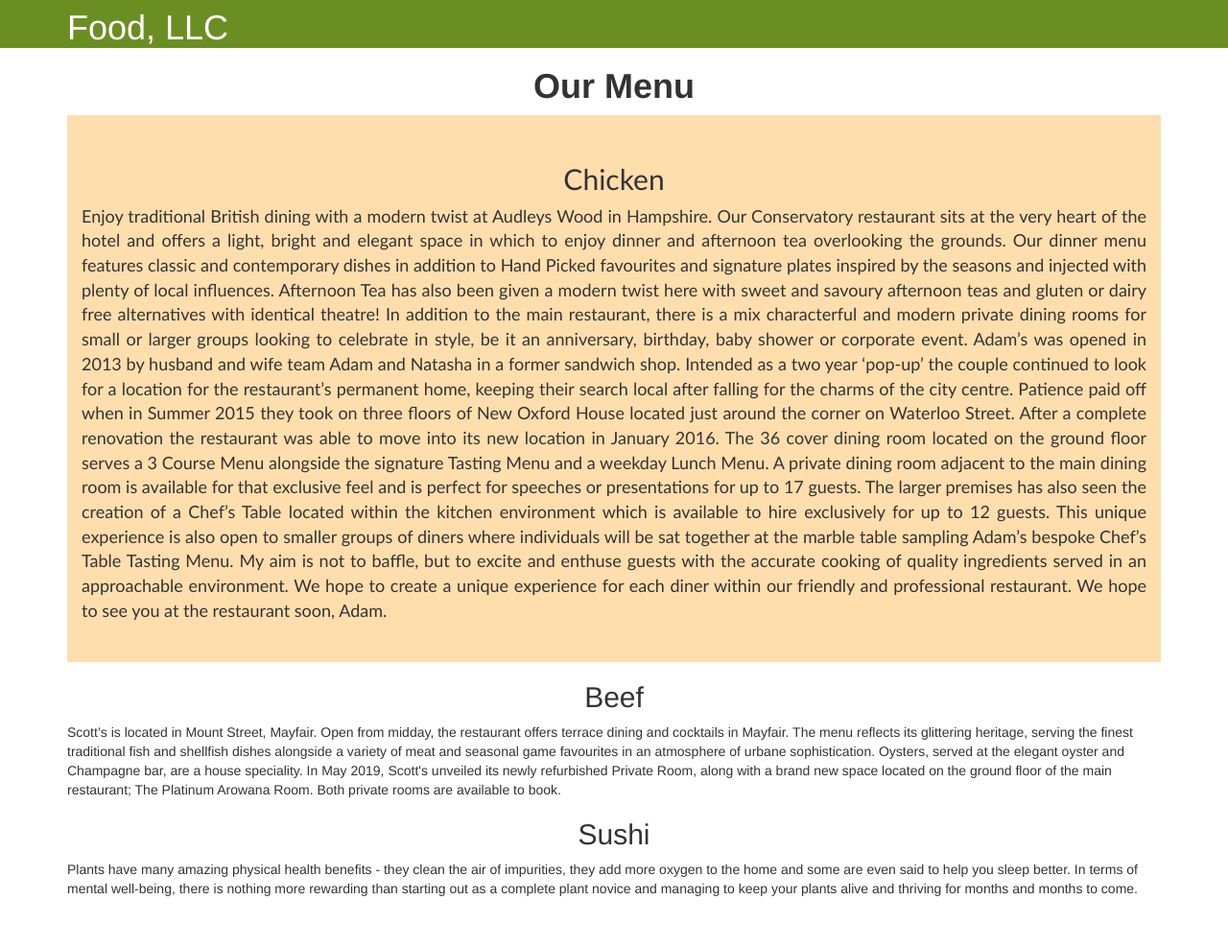
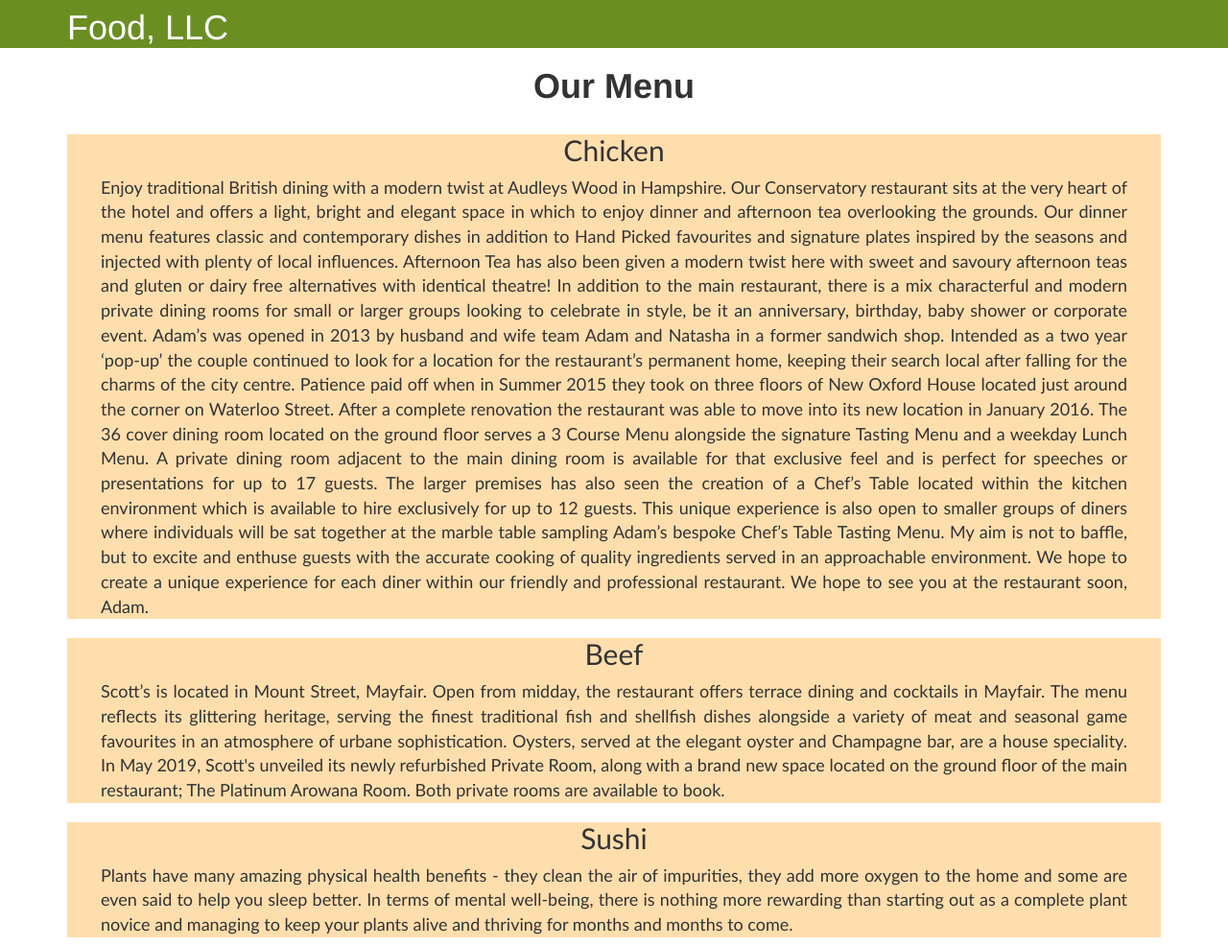
Before and after one commit to halobone/module3-solution-, a plain HTML site: page index.html in a window 1280 px wide. Shown: the whole page at 96% size. Before the commit the page ends 946 px from the top, so only its background shows below. Drawn offline with Linux system fonts and the light colour scheme; a script that the page names is missing.

Commit message:
Update style.css

```diff
--- a/css/style.css
+++ b/css/style.css
@@ -26,13 +26,11 @@ margin-top: 10px;
 }
 
 #nav-list a {
+background-color: #6b8e23;
+padding: 0;
 font-size: 18px;
 color: #000000;
 text-align: center;
-}
-
-.navbar-default .navbar-nav {
-background-color: #808000;
 }
 
 .navbar-header button.navbar-toggle, navbar-header .icon-bar {
@@ -52,15 +50,37 @@ font-weight: bold;
 }
 
 menu-description {
+margin-top: 0;
 margin-right: 15px;
 margin-left: 15px;
 }
 
 #chicken-description {
+padding-left: 35px;
+padding-right: 35px;
 font-size: 18px;
 font-family: "Trebuchet MS", Helvetica, sans-serif;
 background-color: #ffdead;
-padding: 30px 15px 30px 15px;
 border: 0;
 text-align: justify;
 }
+
+#beef-description {
+padding-left: 35px;
+padding-right: 35px;
+font-size: 18px;
+font-family: "Trebuchet MS", Helvetica, sans-serif;
+background-color: #ffdead;
+border: 0;
+text-align: justify;
+}
+
+#sushi-description {
+padding-left: 35px;
+padding-right: 35px;
+font-size: 18px;
+font-family: "Trebuchet MS", Helvetica, sans-serif;
+background-color: #ffdead;
+border: 0;
+text-align: justify;
+}
```
